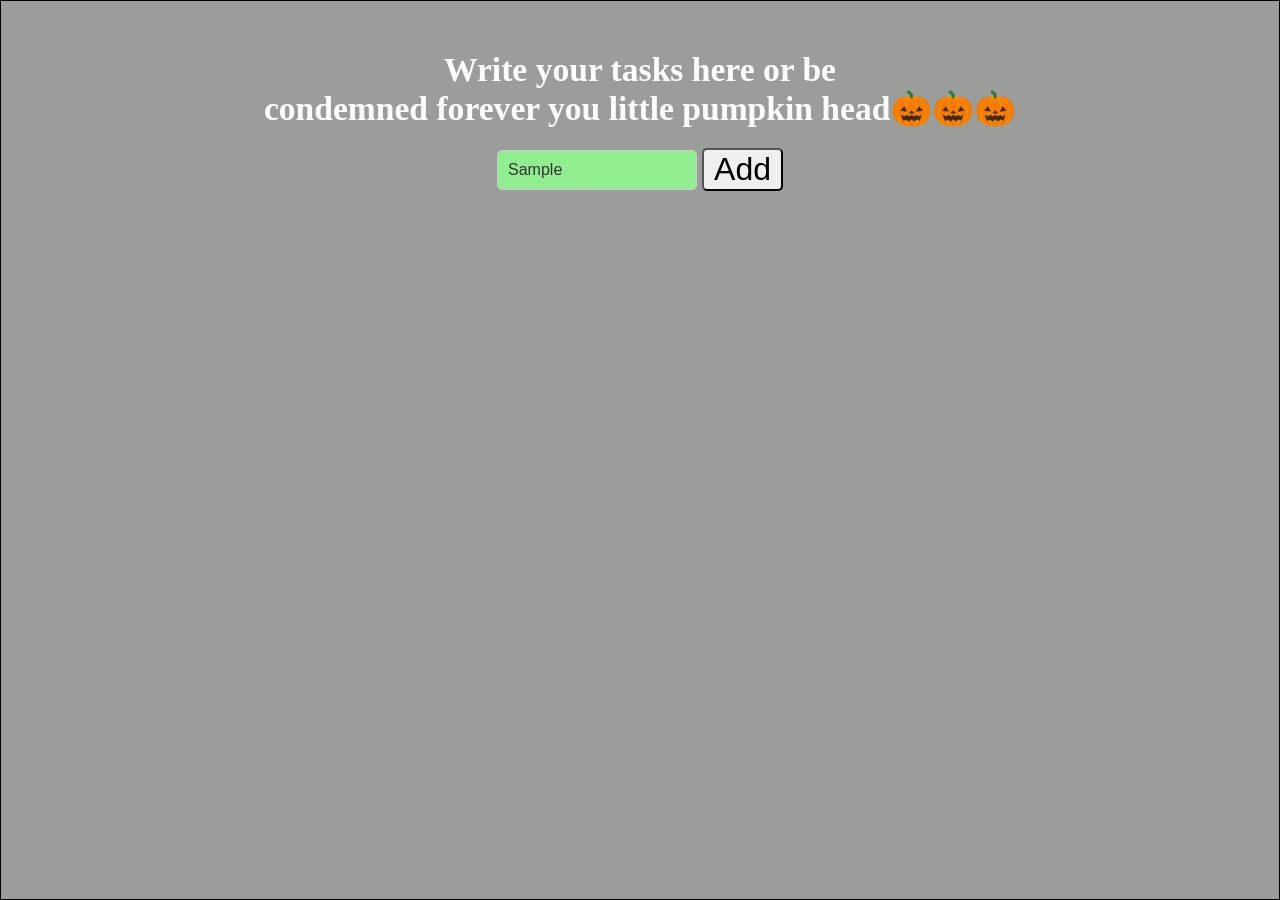
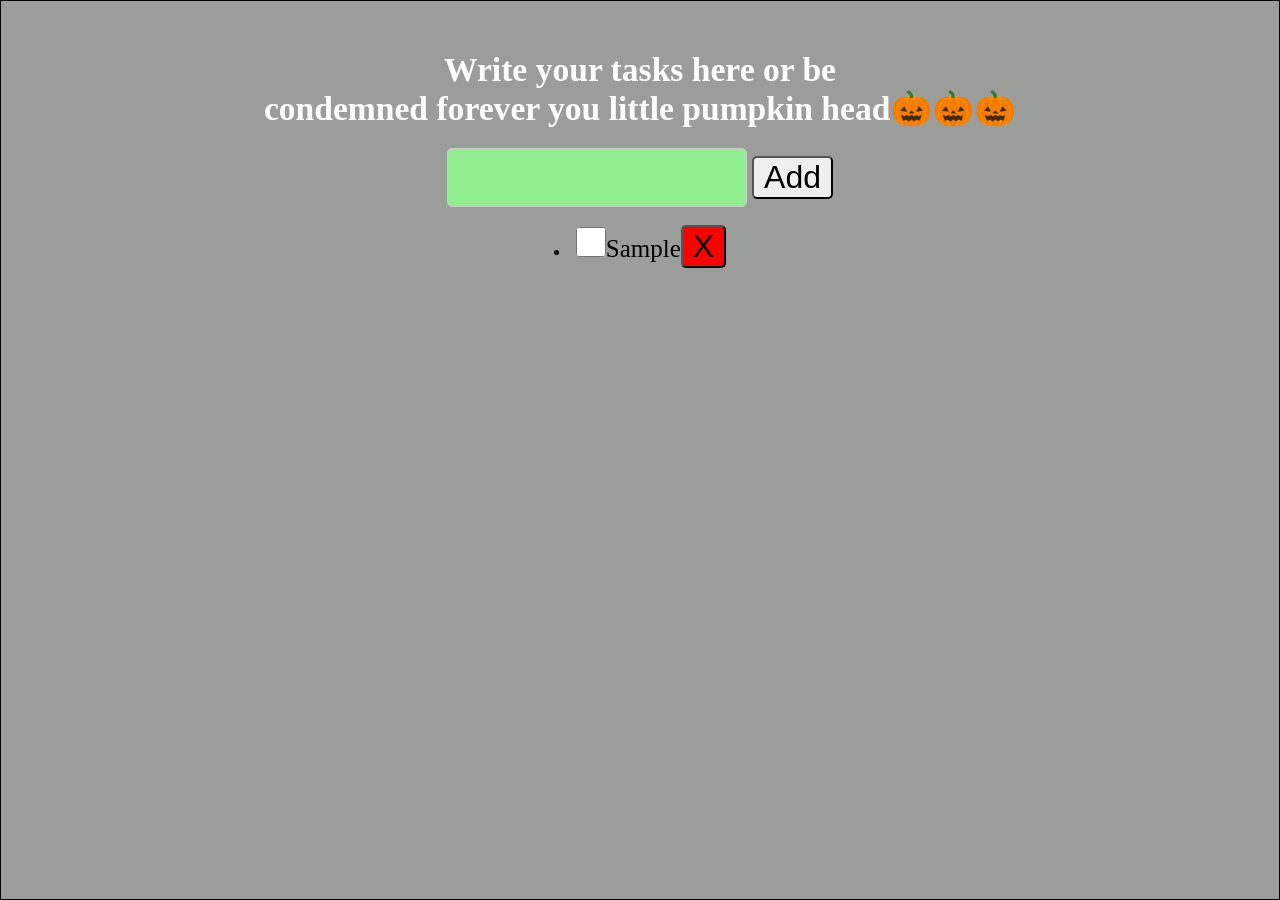
Before and after one commit to RazmikSimonyan/to-do-app-variant1, a React (Vite) app: page / in a window 1280 px wide. Both pictures are taken after typing "Sample" into the empty fields and a click on the button "Add". Built offline with nearby package versions, Linux system fonts and the light colour scheme.

Commit message:
added some css and separated files into various components

```diff
--- a/src/App.jsx
+++ b/src/App.jsx
@@ -1,10 +1,16 @@
 import React, { useState } from "react";
 import "./App.css";
 import Input from "./components/Input/Input";
+import Todos from "./components/Todos/Todos";
 
 function App() {
-  const [text, setText] = useState("");
-  const [todos, setTodos] = useState([]);
+  const textstate = useState("");
+  const todosstate = useState([]);
+
+
+  const handleRemove = (id)=>{
+    setTodos(todos.filter((todo)=>todo.id !== id));
+  }
 
   return (
     <div className="parent-todo">
@@ -14,7 +20,8 @@ function App() {
         condemned forever you little pumpkin
         head🎃🎃🎃
       </h1>
-      <Input />
+      <Input textstate={textstate} todosstate={todosstate}/>
+      <Todos todosstate={todosstate}/>
     </div>
   );
 }
--- a/src/components/Input/Input.css
+++ b/src/components/Input/Input.css
@@ -1,27 +1,28 @@
-.parent-input{
+.parent-input {
   display: flex;
   justify-content: center;
   column-gap: 5px;
   align-items: center;
 }
 
-.my-input{
-    width:200px;
-    padding:10px;
-    border:1px solid #ccc;
+.my-input {
+  width: 300px;
+  padding: 10px;
+  border: 1px solid #ccc;
   border-radius: 5px;
-    font-size: 16px;
-    color:#333;
+  font-size: 32px;
+  color: rgb(250, 248, 248);
+  text-shadow:1px 1px 2px black;
   background-color: lightgreen;
 }
 
-.cool-button{
-    font-size:32px;
+.cool-button {
+  font-size: 32px;
   border-radius: 5px;
   cursor: pointer;
-    padding:1px 10px;
+  padding: 1px 10px;
   transition: 0.3s all linear;
-    &:hover{
+  &:hover {
     background-color: lightgreen;
   }
 }
--- a/src/components/Input/Input.jsx
+++ b/src/components/Input/Input.jsx
@@ -1,13 +1,29 @@
-import React from 'react'
-import './Input.css';
+import React from "react";
+import "./Input.css";
 
-const Input = () => {
+const Input = ({ textstate, todosstate }) => {
+  const [text, setText] = textstate;
+  const [todos, setTodos] = todosstate;
+
+  const handleChange = (e) => {
+    setText(e.target.value);
+  };
+
+   const addTodo = ()=>{
+    if(text.trim()){
+      setTodos((prev)=>{
+        return [...prev, {id: Date.now(), title:text, isDone:false}]
+      });
+      setText("");
+    }
+  }
+
   return (
-    <div class="parent-input">
-        <input className="my-input"/>
-        <button className="cool-button">Add</button>
+    <div className="parent-input">
+      <input value={text} onChange={handleChange} className="my-input" />
+      <button className="cool-button" onClick={addTodo}>Add</button>
     </div>
-  )
-}
+  );
+};
 
-export default Input
+export default Input;
--- a/src/components/Todos/Todos.css
+++ b/src/components/Todos/Todos.css
@@ -0,0 +1,6 @@
+.chckbx {
+  padding: 1px 10px;
+  width:30px;
+  height:30px;
+  font-size:24px;
+}
--- a/src/components/Todos/Todos.jsx
+++ b/src/components/Todos/Todos.jsx
@@ -0,0 +1,25 @@
+import React from "react";
+import "./Todos.css";
+const Todos = ({ todosstate }) => {
+  const [todos, setTodos] = todosstate;
+
+  return (
+    <>
+      {todos.map((todo) => (
+        <li key={todo.id}>
+          <input
+            type="checkbox"
+            className="chckbx"
+            style={{ marginTop: "20px" }}
+          />
+          <span style={{ fontSize: "25px" }}>{todo.title}</span>
+          <button className="cool-button" style={{ backgroundColor: "red" }}>
+            X
+          </button>
+        </li>
+      ))}
+    </>
+  );
+};
+
+export default Todos;
```
Lines whose indentation alone changed are shown as unchanged.
